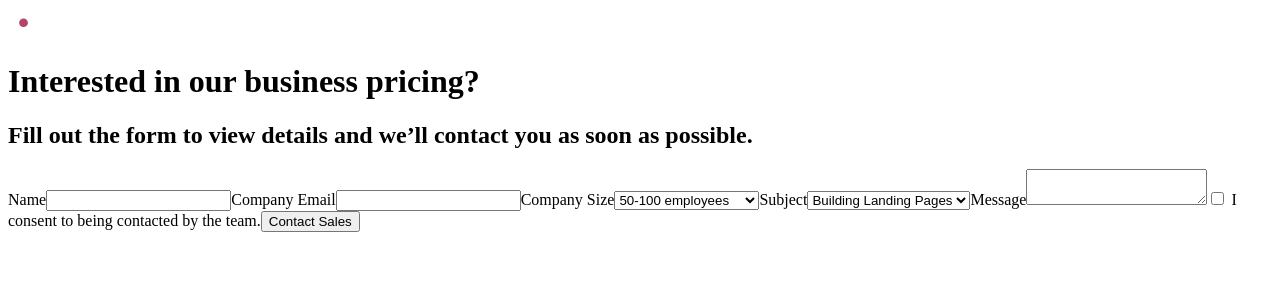
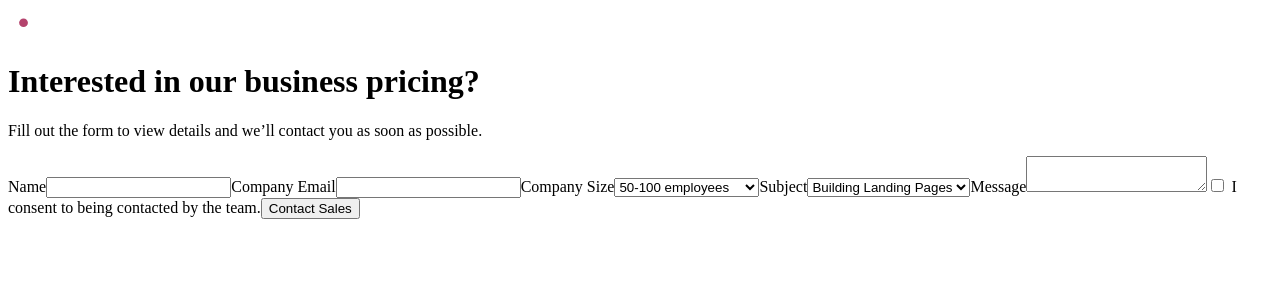
Before and after one commit to Nimus-oes/frontend-react, a React (Vite) app in the folder 01-ContactForm/: page / in a window 1280 px wide. Shown: the top 300 px of the page. Built offline with nearby package versions, Linux system fonts and the light colour scheme.

Commit message:
Combine Title and Subtitle components
Title and Subtitle components are combined for a simplified structure.

```diff
--- a/01-ContactForm/src/App.jsx
+++ b/01-ContactForm/src/App.jsx
@@ -1,6 +1,5 @@
 import Logo from "./components/Logo";
-import Title from "./components/Title";
-import Subtitle from "./components/Subtitle";
+import Heading from "./components/Heading";
 import Form from "./components/Form";
 import Main from "./components/Main";
 
@@ -9,8 +8,7 @@ function App() {
     <>
       <Logo />
       <Main>
-        <Title />
-        <Subtitle />
+        <Heading />
         <Form />
       </Main>
     </>
--- /dev/null
+++ b/01-ContactForm/src/components/Heading.jsx
@@ -0,0 +1,13 @@
+function Heading() {
+  return (
+    <div>
+      <h1>Interested in our business pricing?</h1>
+      <p>
+        Fill out the form to view details and we’ll contact you as soon as
+        possible.
+      </p>
+    </div>
+  );
+}
+
+export default Heading;
--- a/01-ContactForm/src/components/Subtitle.jsx
+++ /dev/null
@@ -1,10 +0,0 @@
-function Subtitle() {
-  return (
-    <h2>
-      Fill out the form to view details and we’ll contact you as soon as
-      possible.
-    </h2>
-  );
-}
-
-export default Subtitle;
--- a/01-ContactForm/src/components/Title.jsx
+++ /dev/null
@@ -1,5 +0,0 @@
-function Title() {
-  return <h1>Interested in our business pricing?</h1>;
-}
-
-export default Title;
```
